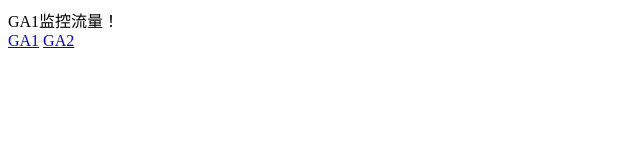
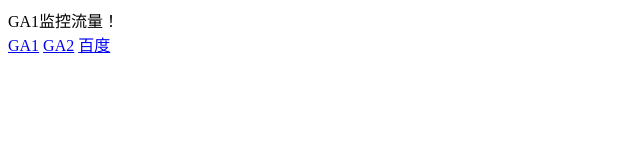
Before and after one commit to Pipi24/GA, a plain HTML site: page index.html in a window 1280 px wide. Shown: the whole page, without its empty margins (0-640 px from the left). Drawn offline with Linux system fonts and the light colour scheme.

Commit message:
'百度'

```diff
--- a/index.html
+++ b/index.html
@@ -9,6 +9,7 @@ GA1监控流量！
 <div>
     <a href="./index.html">GA1</a>
     <a href="./index2.html">GA2</a>
+    <a href="http://www.baidu.com">百度</a>
 </div>
 
 <!--&lt;!&ndash; Global site tag (gtag.js) - Google Analytics &ndash;&gt;-->
```
